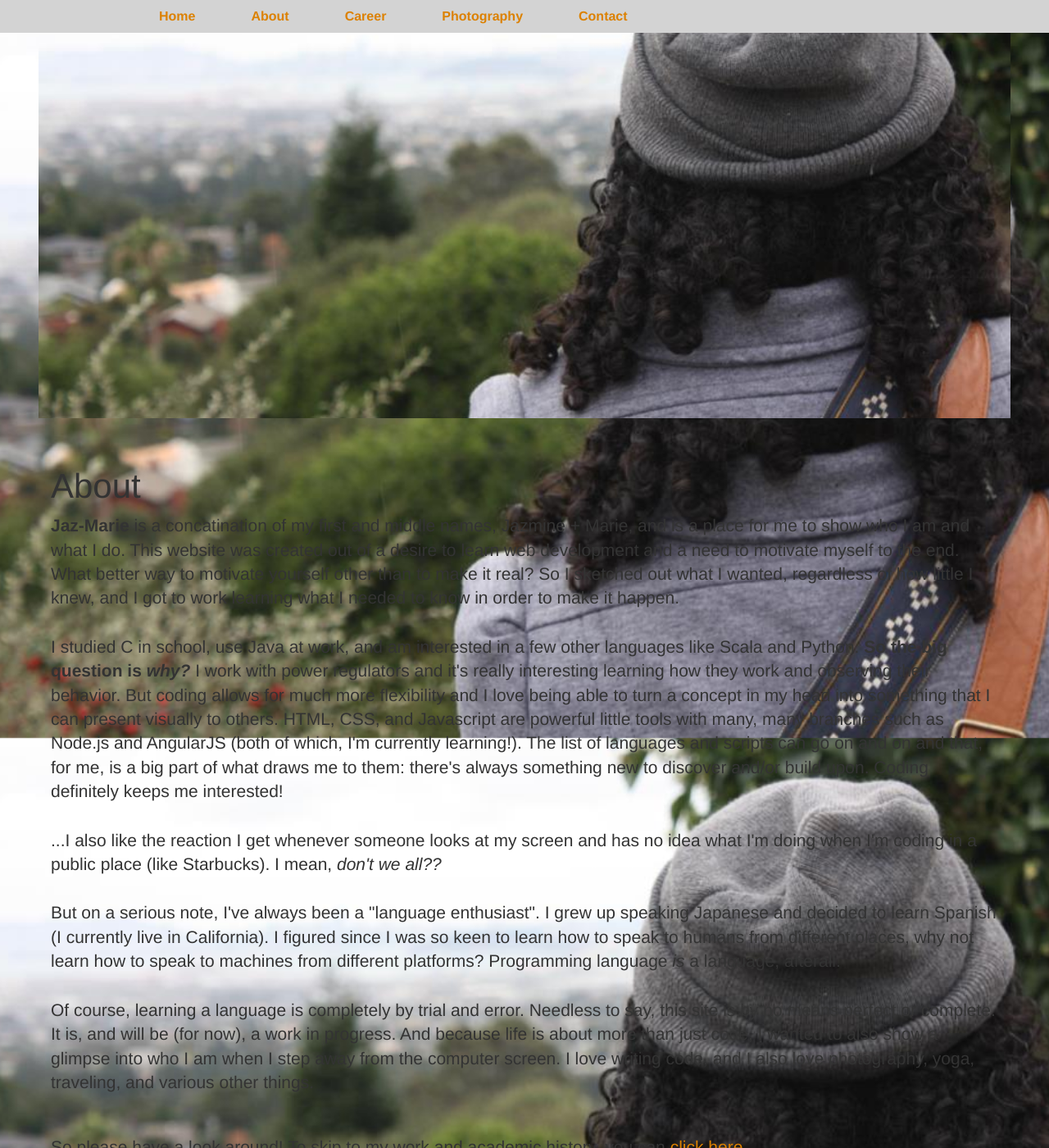
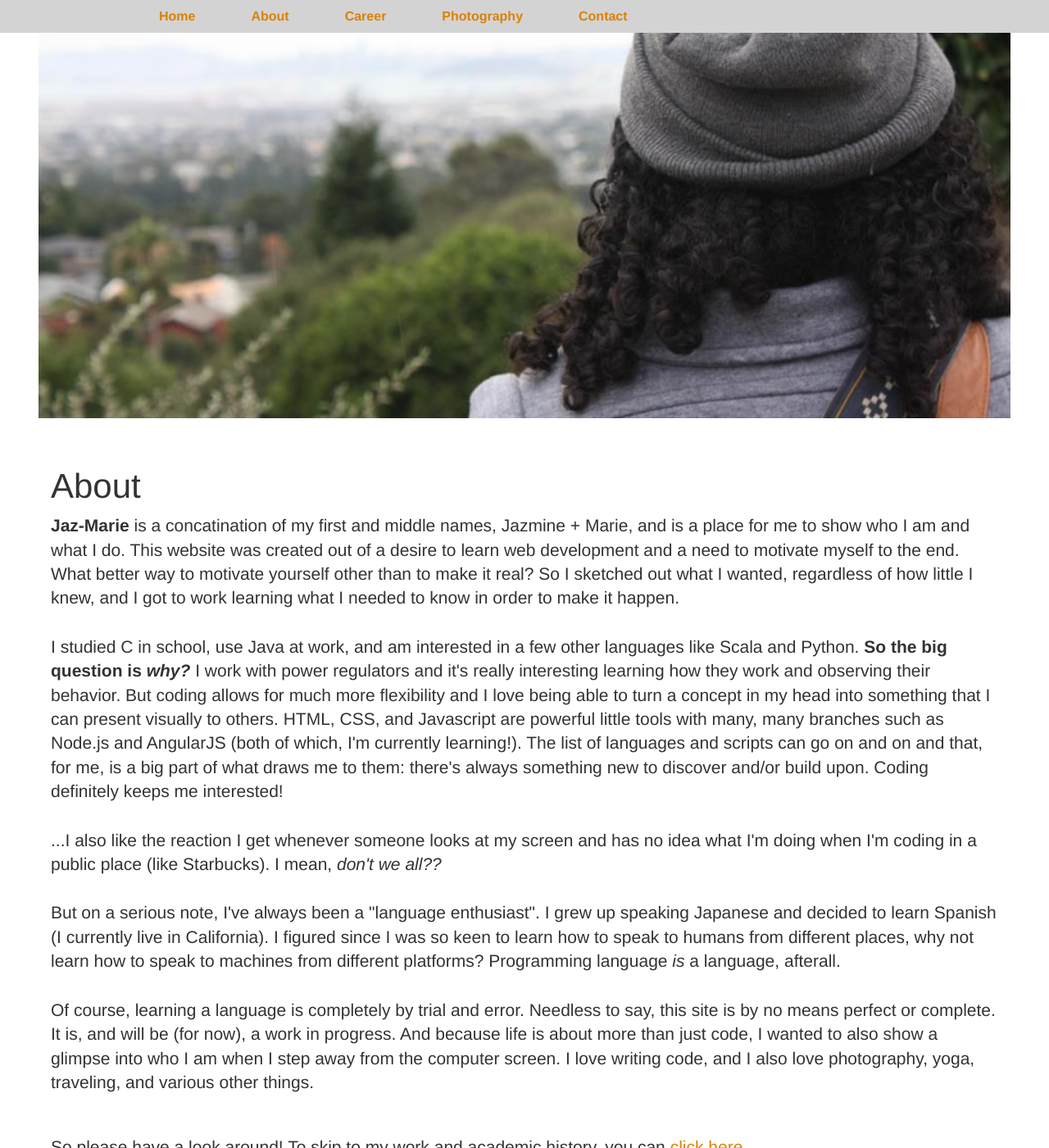
Before and after one commit to itsonlyjaz/itsonlyjaz.github.io, a Jekyll site: the page built from about/index.html, in a window 1280 px wide and 1400 px high. Shown: the whole window at 82% size. Built offline with Jekyll 4.4.1, drawn with Linux system fonts in a browser that asks for light colours.

Commit message:
Update index.html

```diff
--- a/about/index.html
+++ b/about/index.html
@@ -9,21 +9,7 @@ title: Jaz-Marie
 <head>   <div class="parallax1"></div>
 </head>
    <br><br>
-<style>
-  body {
-    background-image: url("/css/taking_photos.jpg");
-    background-repeat: no-repeat;
-    background-size: cover;
-    background-position: center center;
-    background-attachment: fixed;
- /*   min-height: 500px;
-    min-width: 500px;
-    background-attachment: fixed;
-    background-position: center;
-    background-repeat: no-repeat;
-    background-size: cover;    */
-}
-</style>
+
 <body class="smaller">
    <div class = "container-fluid">
 
```
